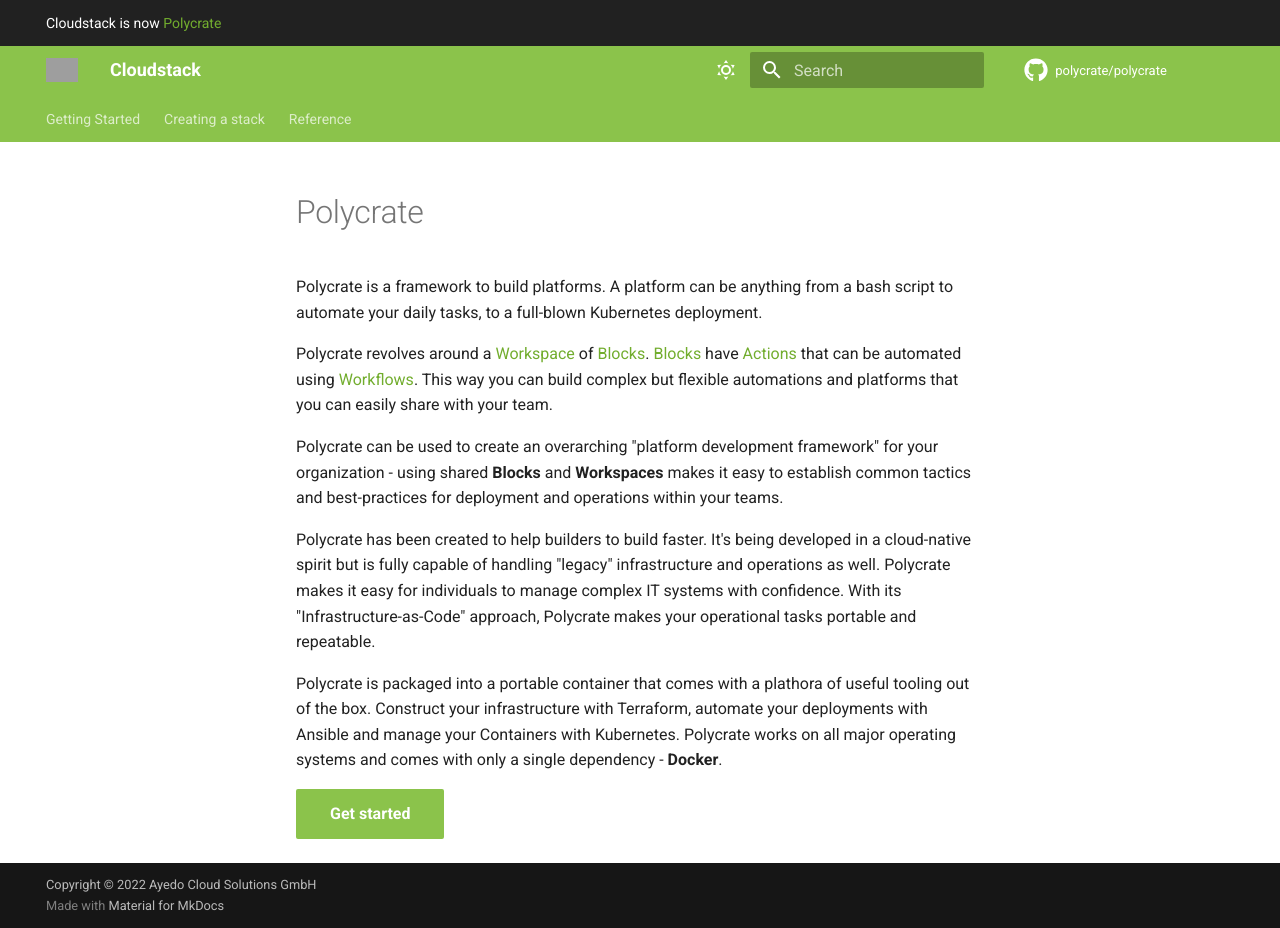
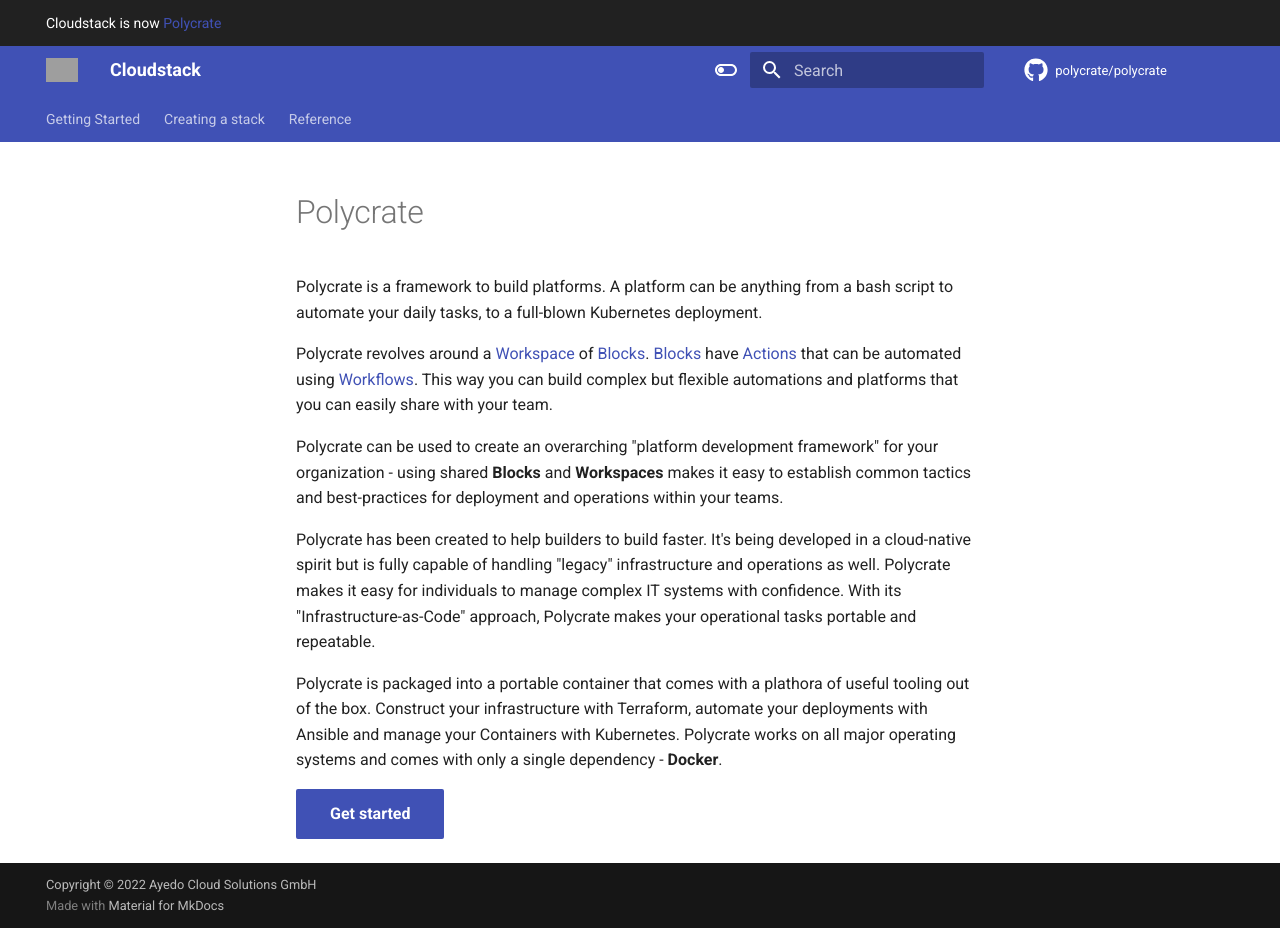
Before and after one commit to polycrate/polycrate, an MkDocs documentation site: the page built from docs/README.md, in a window 1280 px wide and 928 px high. Built offline with MkDocs 1.6.1 and Material for MkDocs 9.7.7, drawn with Linux system fonts in a browser that asks for light colours; comment, search, counter and statistics services are not loaded; grey boxes are pictures that could not be loaded.

Commit message:
docs: updated docs

```diff
--- a/mkdocs.yml
+++ b/mkdocs.yml
@@ -23,17 +23,17 @@
   palette:
     - media: "(prefers-color-scheme: light)"
       scheme: default
-      primary: light green
-      accent: light green
+      primary: indigo
+      accent: indigo
       toggle:
-        icon: material/weather-sunny
-        name: Switch to dark mode
+        icon: material/toggle-switch-off-outline
+        name: Switch to light mode
     - media: "(prefers-color-scheme: dark)"
       scheme: slate
-      primary: light green
-      accent: light green
+      primary: indigo
+      accent: indigo
       toggle:
-        icon: material/weather-night
+        icon: material/toggle-switch
         name: Switch to dark mode
 repo_name: 'polycrate/polycrate'
 repo_url: https://github.com/polycrate/polycrate/
```
